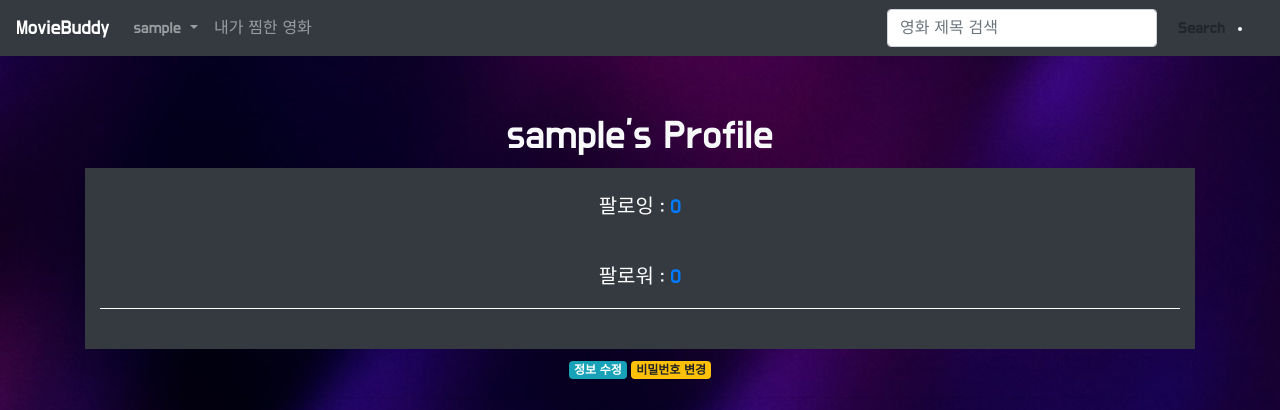
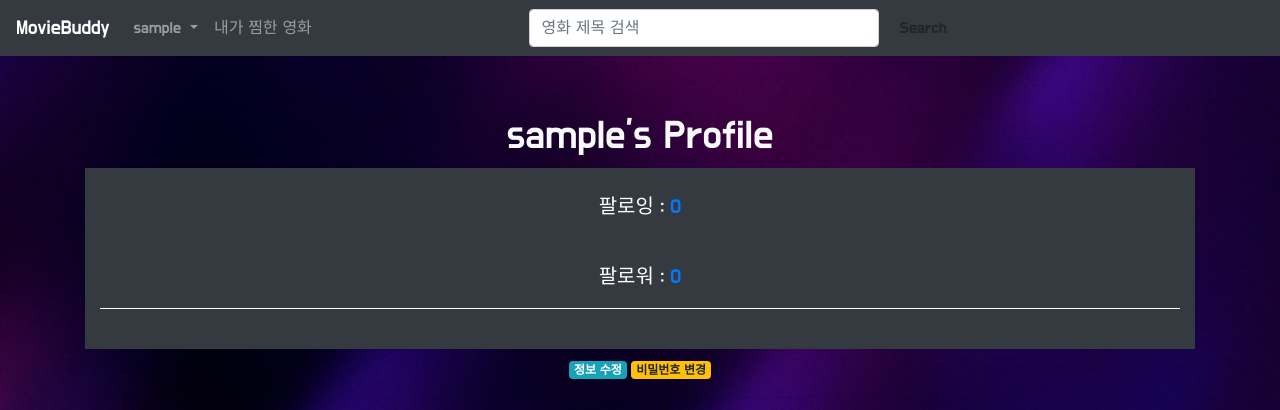
Before and after one commit to JiminLee411/final-project, a Django app: page /accounts/1/ in a window 1280 px wide. Shown: the top 410 px of the page. Run offline with Django 3.2, Linux system fonts and the light colour scheme; the visitor is signed in with stand-in values (Sample User, id 1); data comes from the database, SQL or seed files in the repository; data that the repository does not hold is empty; some libraries are stand-ins or nearby versions.

Commit message:
LJM | final

```diff
--- a/accounts/templates/_navbar.html
+++ b/accounts/templates/_navbar.html
@@ -42,14 +42,14 @@
       {% endif %}
     </ul>
 
-    <form action="{% url 'movies:movies_index' %}" class="form-inline my-2 my-lg-0"">
-      <input class="form-control mr-sm-2" type="text" name="keyword" placeholder="영화 제목 검색" aria-label="Search">
+    <form action="{% url 'movies:movies_index' %}" class="form-inline my-2 my-lg-0 pp">
+      <input class="form-control mr-sm-2" type="text" name="keyword" placeholder="영화 제목 검색" aria-label="Search" style="width:350px">
       <button class="btn btn-outline-ligth my-2 my-sm-0" type="submit">Search</button>
     </form>
-    <li id="spin-container">
+    <div id="spin-container">
         <video controls autoplay="autoplay" style="display: none;">
         </video>
-      </li>
+      </div>
     <div id="ground"></div>
     <div id="music-container" style="height: 30;"></div>
     &nbsp;
--- a/accounts/templates/accounts/base.html
+++ b/accounts/templates/accounts/base.html
@@ -45,7 +45,11 @@
       /* background-repeat: no-repeat; */
       background-size: cover;
     }
+    .pp {
+      position: absolute;
+      margin-left: 31.5vw;
 
+    }
     .favorite-box {
       border: 1px solid;
       padding: 13px;
@@ -78,6 +82,9 @@
       -ms-flex-align: center;
       -webkit-align-items: center;
       align-items: center;
+    }
+    footer {
+      z-index: 90;
     }
   </style>
   {% block css %}
```
